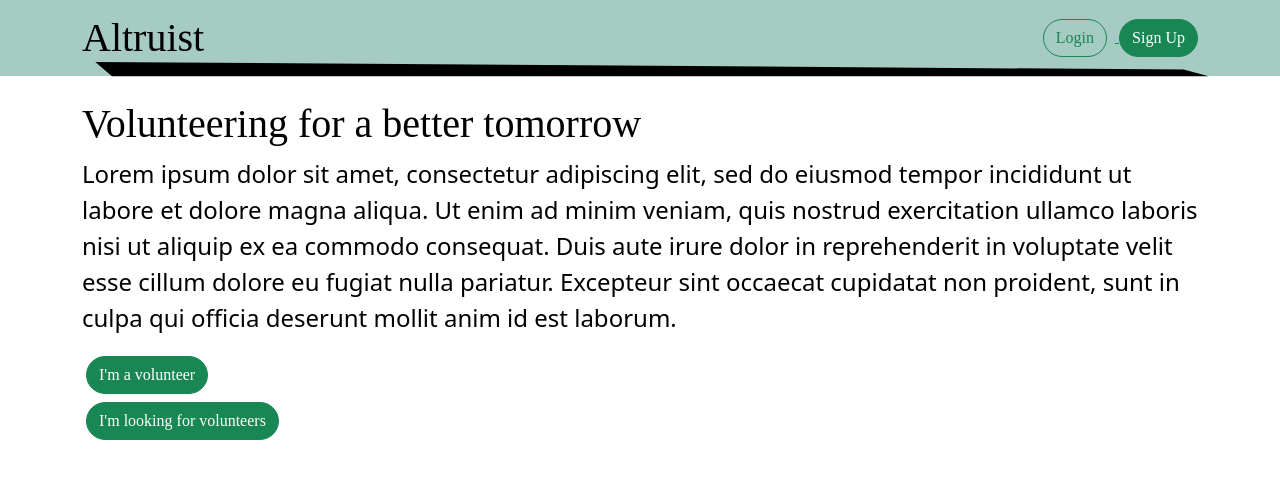
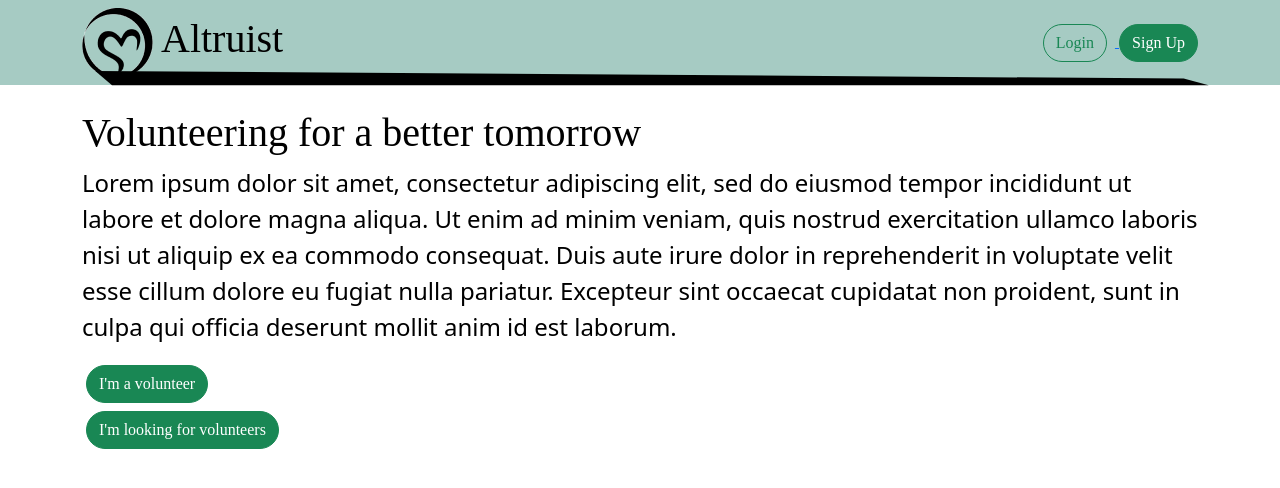
Before and after one commit to Randomblock1/madhacks-2023, a SvelteKit app: page / in a window 1280 px wide. Shown: the top 488 px of the page. Built offline with nearby package versions, Linux system fonts and the light colour scheme; a web font is replaced by a local one.

Commit message:
add rounded box class

```diff
--- a/src/app.html
+++ b/src/app.html
@@ -15,7 +15,7 @@
 <div style="background-color: #a6cbc3;">
 	<div class="container">
 		<header class="d-flex flex-wrap align-items-center justify-content-center justify-content-md-between py-2">
-			<span class="fs-1 font-styled">Altruist</span>
+			<span class="fs-1 font-styled"><img class="bi me-2" src="%sveltekit.assets%/icon.png" />Altruist</span>
 
 			<span class="text">
 				<a href="/login">
--- a/src/app.scss
+++ b/src/app.scss
@@ -80,5 +80,12 @@ body {
 }
 
 .font-styled {
-	font-family: 'Chonburi'
+	font-family: 'Chonburi';
 }
+
+.rounded-box {
+	border-radius: 20px;
+	padding: 20px;
+	display: inline-block;
+	background-color: #a6cbc3;
+}
```
Also changed, not shown: static/icon.png (added).
